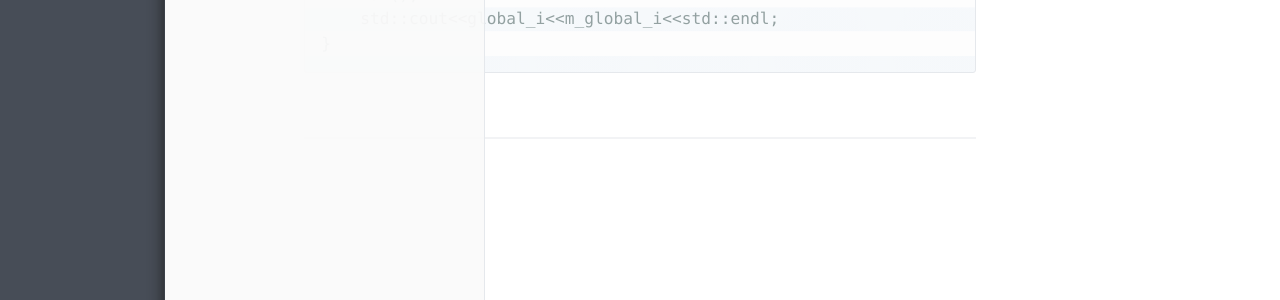
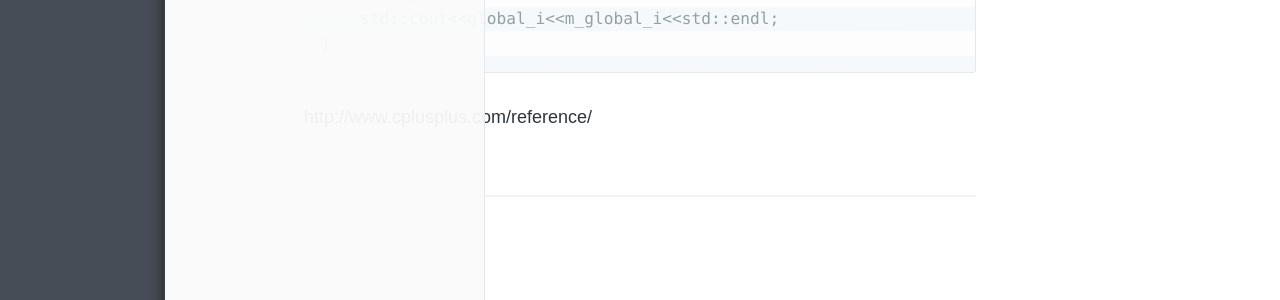
Before and after one commit to LZhuY/lzhuy.github.com, a Jekyll site: the page built from _posts/2018-05-19-c++之定义声明与赋值.markdown, in a window 1280 px wide. Shown: the part 812-1112 px from the top of the page. Built offline with Jekyll 4.4.1, drawn with Linux system fonts in a browser that asks for light colours; comment, search, counter and statistics services are not loaded; some of the changed lines change nothing that is shown.

Commit message:
cplusplus
cplusplus

```diff
--- a/_posts/2018-05-19-c++之定义声明与赋值.markdown
+++ b/_posts/2018-05-19-c++之定义声明与赋值.markdown
@@ -37,3 +37,5 @@ int main(){
 }
 
 {% endhighlight %}
+
+http://www.cplusplus.com/reference/
```
